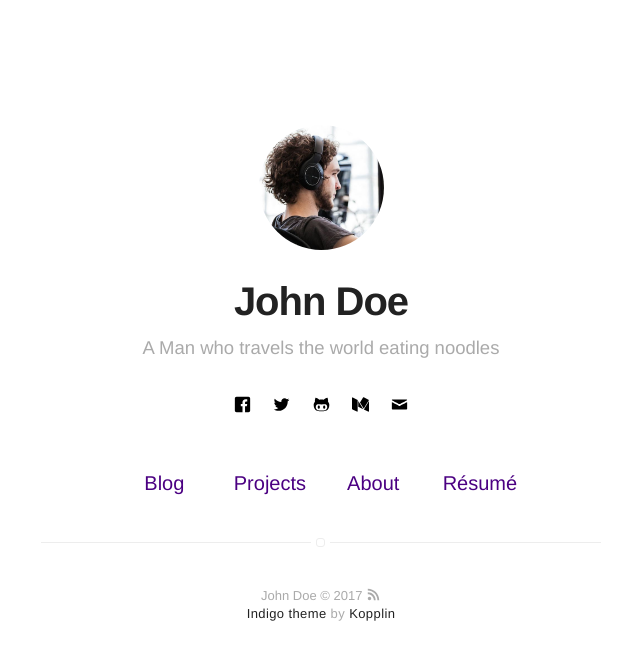
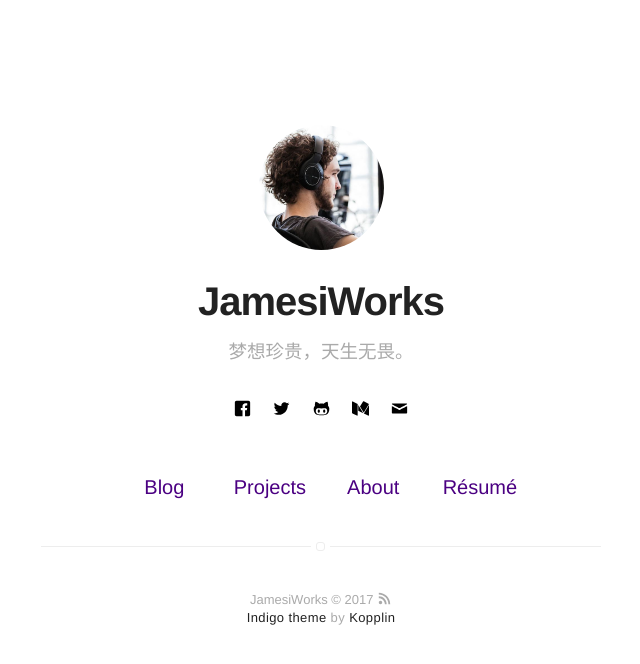
Before and after one commit to Jiangew/jiangew.github.io, a Jekyll site: the page built from index.html, in a window 1280 px wide. Shown: the top 664 px of the page, without its empty margins (319-959 px from the left). Built offline with Jekyll 4.4.1, drawn with Linux system fonts in a browser that asks for light colours.

Commit message:
polish config.yml

```diff
--- a/_config.yml
+++ b/_config.yml
@@ -1,6 +1,6 @@
 # main text of home
-name: John Doe
-bio: A Man who travels the world eating noodles
+name: JamesiWorks
+bio: 梦想珍贵，天生无畏。
 
 # twitter summary info
 description: A blog about technology and stuff related
@@ -14,9 +14,9 @@
 # and specify source (external or local).
 resume: true
 resume-external: true
-resume-url: https://google.com/?q=my+resume
+resume-url:
 
-url: https://koppl.in/indigo
+url: https://jiangew.github.io
 # your url: http://USERNAME.github.io
 
 permalink: /:title/
@@ -49,7 +49,7 @@
 # reddit: username
 medium: medium
 # vimeo: myvimeo
-email: myemail@gmail.com
+email: jiangew@aliyun.com
 
 authors:
     johndoe:
```
